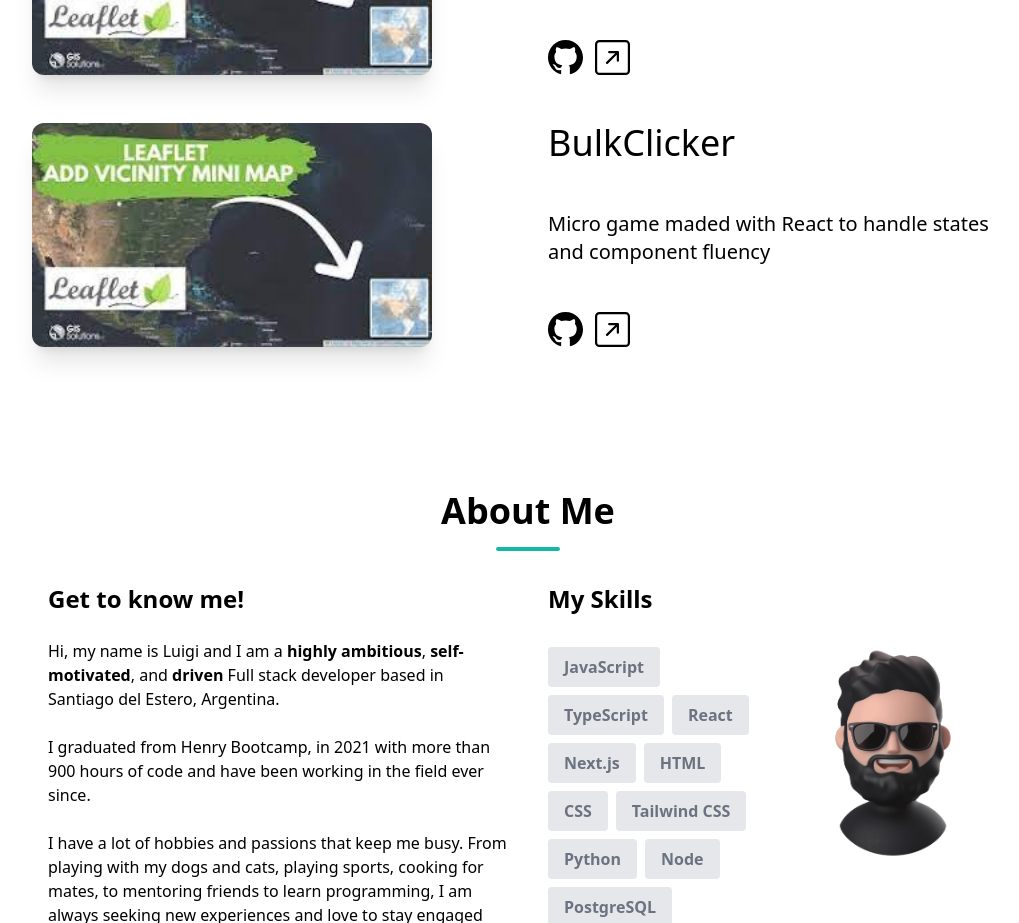
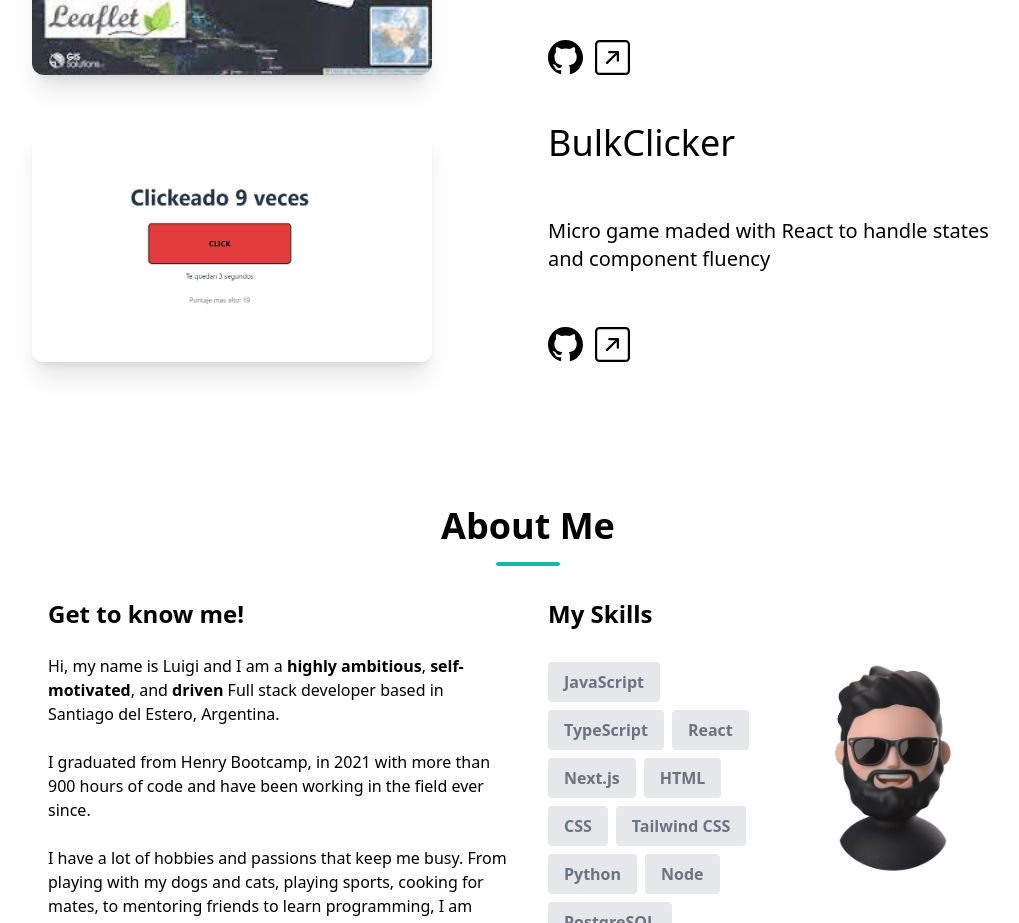
Before and after one commit to LuisLescano988/portfolio, a Next.js app: page / in a window 1280 px wide. Shown: the part 1540-2463 px from the top of the page, without its empty margins (112-1131 px from the left). Built offline with nearby package versions, Linux system fonts and the light colour scheme.

Commit message:
change image and info image

```diff
--- a/components/Projects.tsx
+++ b/components/Projects.tsx
@@ -31,7 +31,7 @@ const projects = [
     {
         name: 'BulkClicker',
         description: 'Micro game maded with React to handle states and component fluency',
-        image: '/geomaplocation.jpeg',
+        image: '/bulkclicker.jpg',
         github: 'https://github.com/LuisLescano988/bulk-clicker',
         link: 'https://bulk-clicker.vercel.app'
     },
```
Also changed, not shown: public/bulkclicker.jpg (added).
